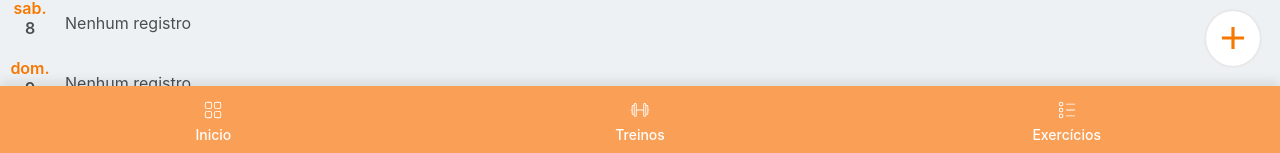
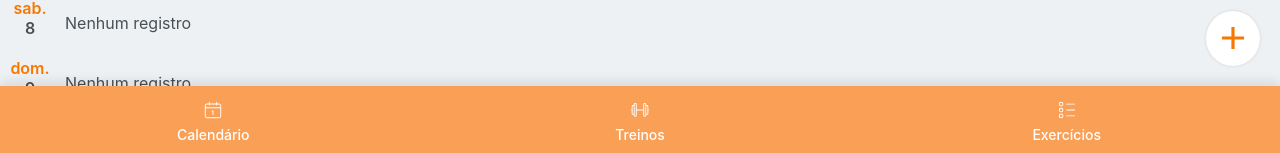
Before and after one commit to luan-jesus/anafit-app, a React (Create React App) app: page / in a window 1280 px wide. Shown: the part 644-797 px from the top of the page. Built offline with nearby package versions, Linux system fonts and the light colour scheme.

Commit message:
change calendar navbar icon

```diff
--- a/src/components/navbar/index.tsx
+++ b/src/components/navbar/index.tsx
@@ -1,6 +1,6 @@
 import React from 'react'
 
-import { CiCircleList, CiDumbbell, CiGrid41 } from "react-icons/ci";
+import { CiCircleList, CiDumbbell, CiCalendarDate } from "react-icons/ci";
 
 import { NavItemLink, NavItemIcon, NavItemLabel, Wrapper,  } from './styles'
 
@@ -8,9 +8,9 @@ const Navbar: React.FC = () => (
   <Wrapper>
     <NavItemLink to={'/'}>
       <NavItemIcon>
-        <CiGrid41 />
+        <CiCalendarDate  />
       </NavItemIcon>
-      <NavItemLabel>Inicio</NavItemLabel>
+      <NavItemLabel>Calendário</NavItemLabel>
     </NavItemLink>
     <NavItemLink to={'workouts'}>
       <NavItemIcon>
```
